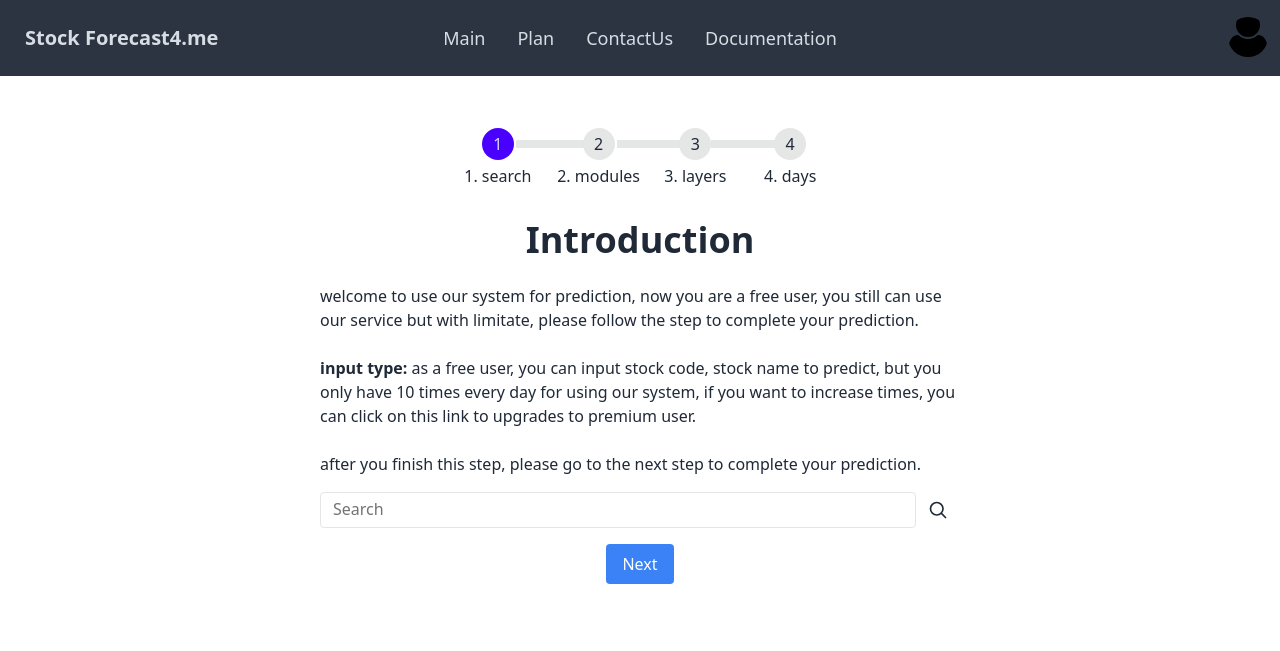
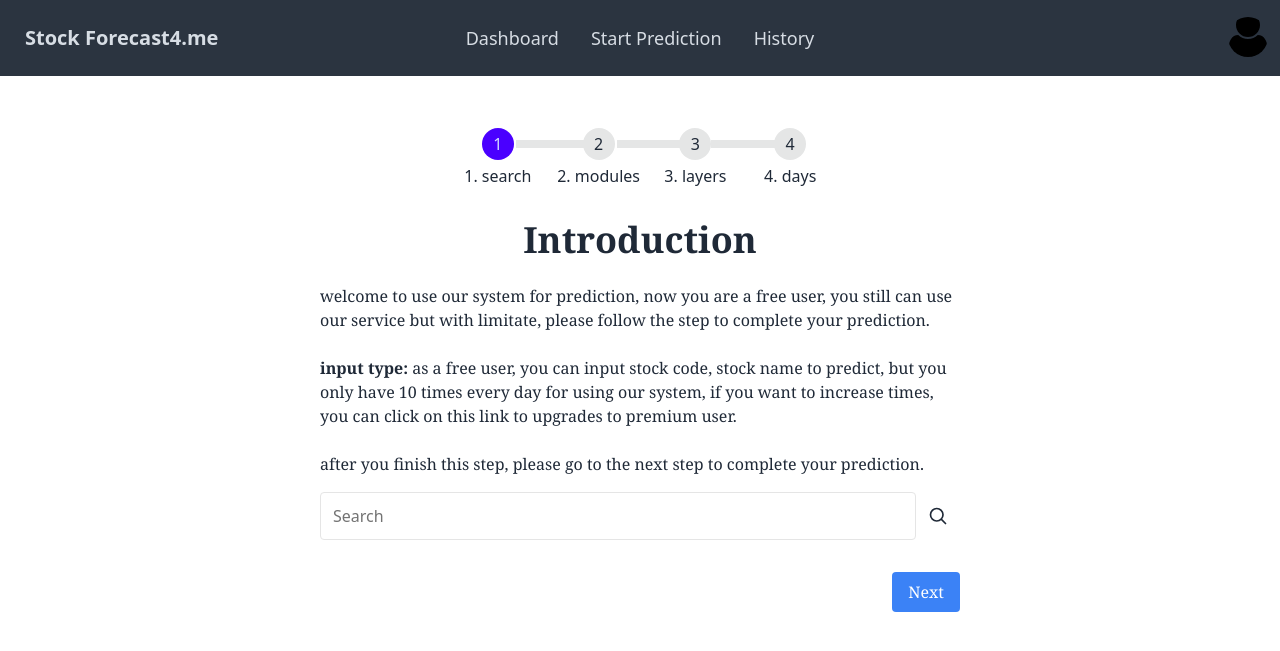
Before and after one commit to EricLi0473/CSCI321, a Flask app: template templates/individualFreeUser/RequestPrediction.html in a window 1280 px wide. Shown: the top 651 px of the page. Run offline with Flask 3, Linux system fonts and the light colour scheme; the template is opened without the code that fills it, so the values that code supplies are empty; some libraries are stand-ins or nearby versions.

Commit message:
JinWei upload, user page and admin page, not complete yet

```diff
--- a/templates/individualFreeUser/RequestPrediction.html
+++ b/templates/individualFreeUser/RequestPrediction.html
@@ -32,10 +32,9 @@
   </div>
   <div class="navbar-center hidden lg:flex">
     <ul class="menu menu-horizontal px-1 text-lg">
-      <li><a href="/">Main</a></li>
-      <li><a>Plan</a></li>
-      <li><a>ContactUs</a></li>
-      <li><a>Documentation</a></li>
+      <li><a href="">Dashboard</a></li>
+      <li><a href="">Start Prediction</a></li>
+      <li><a href="">History</a></li>
     </ul>
   </div>
   <div class="navbar-end">
@@ -71,9 +70,9 @@
 
   <div id="step1" class="step-content h-fit w-fit mx-auto mt-8">
     <div class="h-fit w-1/2 mx-auto text-center">
-      <h1 class="text-4xl font-bold">Introduction</h1><br>
+      <h1 class="text-4xl font-bold font-serif">Introduction</h1><br>
     </div>
-    <div class="h-fit w-1/2 mx-auto">
+    <div class="h-fit w-1/2 mx-auto font-serif">
       welcome to use our system for prediction, now you are a free user, you still can use our service but with limitate, please follow the step to complete your prediction.<br><br>
       <b>input type:</b> as a free user, you can input stock code, stock name to predict, but you only have 10 times every day for using our system, if you want to increase times, you can click on this link to upgrades to premium user.<br><br>
       after you finish this step, please go to the next step to complete your prediction.<br>
@@ -82,7 +81,7 @@
       <div class="relative flex">
   <input
     type="search"
-    class="relative m-0 block flex-auto rounded border border-solid border-neutral-200 bg-transparent bg-clip-padding px-3 py-[0.25rem] text-base font-normal leading-[1.6] text-surface outline-none transition duration-200 ease-in-out placeholder:text-neutral-500 focus:z-[3] focus:border-primary focus:shadow-inset focus:outline-none motion-reduce:transition-none dark:border-white/10 dark:text-white dark:placeholder:text-neutral-200 dark:autofill:shadow-autofill dark:focus:border-primary"
+    class="h-12 relative m-0 block flex-auto rounded border border-solid border-neutral-200 bg-transparent bg-clip-padding px-3 py-[0.25rem] text-base font-normal leading-[1.6] text-surface outline-none transition duration-200 ease-in-out placeholder:text-neutral-500 focus:z-[3] focus:border-primary focus:shadow-inset focus:outline-none motion-reduce:transition-none dark:border-white/10 dark:text-white dark:placeholder:text-neutral-200 dark:autofill:shadow-autofill dark:focus:border-primary"
     placeholder="Search"
     aria-label="Search"
     id="exampleFormControlInput2"
@@ -103,31 +102,65 @@
     </svg>
   </span>
 </div>
-      <div class="mx-auto w-fit">
-        <button onclick="nextStep(2)" class="mt-4 px-4 py-2 bg-blue-500 text-white rounded ">Next</button>
+      <div class="flex justify-end mt-4">
+        <button onclick="nextStep(2)" class="mt-4 px-4 py-2 bg-blue-500 text-white rounded font-serif ">Next</button>
       </div>
     </div>
   </div>
 
   <div id="step2" class="step-content h-fit w-fit mx-auto mt-8 hidden">
-    <h2 class="text-xl font-bold">Step 2: Module Choose</h2>
-    <div class="flex space-x-4 mt-4">
+    <div class="h-fit w-1/2 mx-auto text-center">
+      <h1 class="text-4xl font-bold font-serif">Introduction</h1><br>
+    </div>
+    <div class="h-fit w-1/2 mx-auto font-serif">
+      we prepare 3 kind of models for our system, as a free user you can select any one you want to predict<br><br>
+      <b>GRU:</b>Similar to LSTM, this neural network handles sequential data but is simpler and faster. It uses gates to control information flow,
+      helping it capture important patterns in stock prices while being more efficient in computation.<br><br>
+      <b>LSTM:</b>An advanced type of neural network that learns from sequences of data, like stock prices over time.
+      It remembers important trends while forgetting irrelevant details, making it effective for predicting future values based on past patterns.<br><br>
+      <b>Linear Regression:</b>A basic statistical method that predicts future stock prices by finding a straight-line relationship between past prices and other factors.
+      It's easy to understand and quick to compute, making it a common choice for straightforward predictions.
+      <div class="flex space-x-4 mt-4 w-fit mt-8">
+      <h1 class="text-2xl font-serif"><b>please select your module:</b></h1>
       <button class="px-4 py-2 bg-blue-500 text-white rounded">SVM</button>
-      <button class="px-4 py-2 bg-blue-500 text-white rounded">LSTM</button>
+      <button class="px-4 py-2 bg-blue-500 text-white rounded ">LSTM</button>
       <button class="px-4 py-2 bg-blue-500 text-white rounded">Linear Regression</button>
     </div>
-    <button onclick="previousStep(1)" class="mt-4 px-4 py-2 bg-gray-500 text-white rounded">Previous</button>
-    <button onclick="nextStep(3)" class="mt-4 px-4 py-2 bg-blue-500 text-white rounded">Next</button>
+      <div class="flex">
+        <div class="flex-1">
+        <button onclick="previousStep(1)" class="mt-8 px-4 py-2 bg-gray-500 text-white rounded">Previous</button>
+      </div>
+      <div class="flex justify-end">
+        <button onclick="nextStep(3)" class="mt-8 px-4 py-2 bg-blue-500 text-white rounded">Next</button>
+      </div>
+      </div>
+
+
+    </div>
+
+
   </div>
 
-  <div id="step3" class="step-content h-fit w-fit mx-auto mt-8 hidden">
-    <h2 class="text-xl font-bold">Step 3: Layer Choose</h2>
+  <div id="step3" class="step-content h-fit w-fit mx-auto mt-8 hidden font-serif">
+    <div class="h-fit w-1/2 mx-auto text-center">
+      <h1 class="text-4xl font-bold font-serif">Introduction</h1><br>
+    </div>
+    <div class="h-fit w-1/2 mx-auto font-serif">
+      <b>Hidden Layers:</b> Intermediate layers in a neural network between the input and output layers.
+      They process and transform the input data, enabling the network to learn complex patterns and improve prediction accuracy.<br><br>
+      <b>Number of Neurons per Layer:</b>The count of individual units in a neural network layer.
+      More neurons increase the model's ability to learn intricate patterns but also require more computation.
+      Finding the right balance is crucial for optimal performance.<br><br>
     <div class="mt-4">
-      <label for="layers">Number of Layers:</label>
+      <label for="layers"><b>Number of Layers:</b></label>
       <select id="layers" class="ml-2 p-2 border rounded">
         <option value="1">1</option>
         <option value="2">2</option>
         <option value="3">3</option>
+        <option value="4">4</option>
+        <option value="5">5</option>
+        <option value="6">6</option>
+        <option value="7">7</option>
       </select>
     </div>
     <div class="mt-4">
@@ -138,20 +171,38 @@
         <option value="30">30</option>
       </select>
     </div>
-    <button onclick="previousStep(2)" class="mt-4 px-4 py-2 bg-gray-500 text-white rounded">Previous</button>
-    <button onclick="nextStep(4)" class="mt-4 px-4 py-2 bg-blue-500 text-white rounded">Next</button>
+    <div class="flex">
+        <div class="flex-1">
+        <button onclick="previousStep(2)" class="mt-8 px-4 py-2 bg-gray-500 text-white rounded">Previous</button>
+      </div>
+      <div class="flex justify-end">
+        <button onclick="nextStep(4)" class="mt-8 px-4 py-2 bg-blue-500 text-white rounded">Next</button>
+      </div>
+      </div>
+  </div>
   </div>
 
   <div id="step4" class="step-content h-fit w-fit mx-auto mt-8 hidden">
-    <h2 class="text-xl font-bold">Step 4: Time Choose</h2>
+    <div class="h-fit w-1/2 mx-auto text-center">
+      <h1 class="text-4xl font-bold font-serif">Introduction</h1><br>
+    </div>
+    <div class="h-fit w-1/2 mx-auto font-serif">
+      <b>number of Days:</b> This determines how long you want to predict the daily closing price of the stock as well as the recommendation,
+      bearing in mind that the longer the number of days the less accurate the prediction will become.<br><br>
     <label for="days" class="mt-4">Number of Days:</label>
-    <input type="range" id="days" min="1" max="100" value="50" class="ml-2">
-    <span id="daysValue" class="ml-2">50 Days</span>
+    <input type="range" min="1" max="100" value="40" class="range w-1/2 ml-6" id="days" />
+    <span id="daysValue" class="ml-2">50</span> days
     <br>
-    <button onclick="previousStep(3)" class="mt-4 px-4 py-2 bg-gray-500 text-white rounded">Previous</button>
-    <button class="mt-4 px-4 py-2 bg-blue-500 text-white rounded">Get Predict</button>
+    <div class="flex">
+        <div class="flex-1">
+        <button onclick="previousStep(3)" class="mt-8 px-4 py-2 bg-gray-500 text-white rounded">Previous</button>
+      </div>
+      <div class="flex justify-end">
+        <button onclick="" class="mt-8 px-4 py-2 bg-blue-500 text-white rounded">Get Predict</button>
+      </div>
+      </div>
   </div>
-
+  </div>
   <script>
     function activateStep(step) {
       const steps = ['step1', 'step2', 'step3', 'step4'];
@@ -183,6 +234,20 @@
 
     // Initialize first step
     activateStep(1); // Initialize step 1 as active
+
+    document.addEventListener('DOMContentLoaded', function () {
+    const slider = document.getElementById('days');
+    const output = document.getElementById('daysValue');
+
+    // Initialize the output value
+    output.innerHTML = slider.value;
+
+    // Update the output value when the slider is moved
+    slider.oninput = function () {
+        output.innerHTML = this.value;
+    }
+});
+
   </script>
 </body>
 </html>
```
